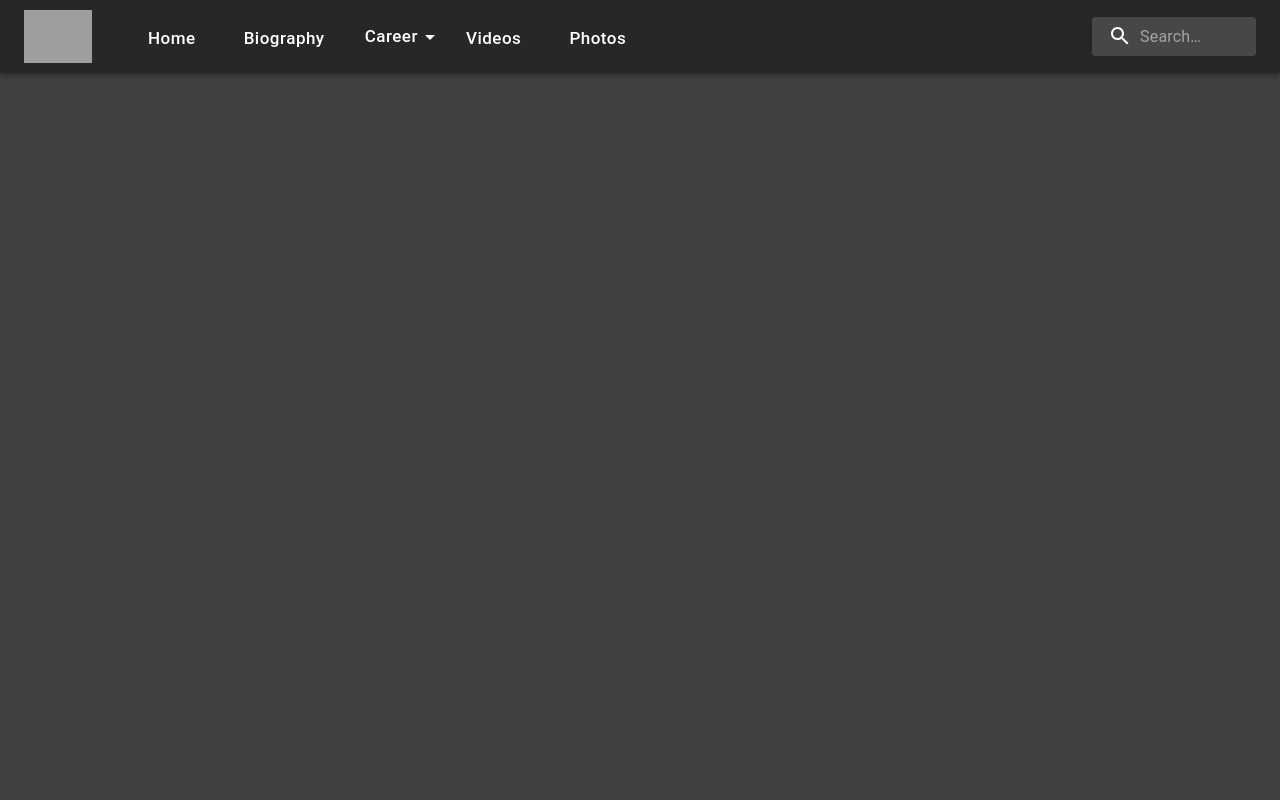
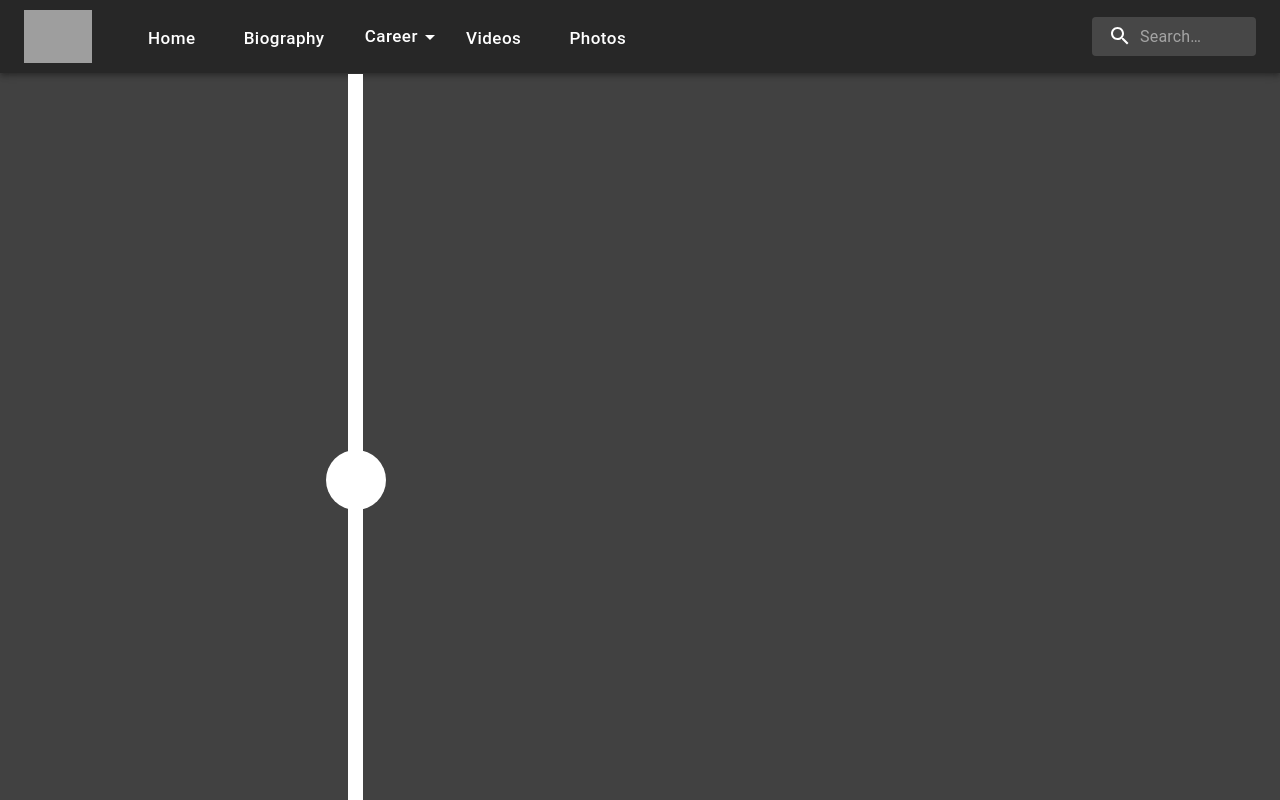
Before and after one commit to miguelfcostaa/SGM, a React (Create React App) app: page /timeline5 in a window 1280 px wide. Built offline with nearby package versions, Linux system fonts and the light colour scheme; grey boxes are pictures that could not be loaded.

Commit message:
atualização

```diff
--- a/src/components/Timeline5.tsx
+++ b/src/components/Timeline5.tsx
@@ -13,6 +13,16 @@ const Timeline5 = () => {
                 src="https://cdn.discordapp.com/attachments/525052167007240224/1184520885105868850/ronaldo_manchester_united_2008.jpg?ex=658c460a&is=6579d10a&hm=19f43468d7c9a7b34b491f4f8d066e7677202b1d9d6314342abc0fa4befd1656&"
                 ></img>
             </Box>
+            <div>
+                <button className="invisible-button" onClick={() => window.location.href = "/timeline2"}></button>
+            </div>
+            <div className="line-full"></div>
+            <div className="ball"></div>
+            <div className="textotimeline2">
+                <p>
+
+                </p>
+            </div>
         </div>
     );
 }
```
